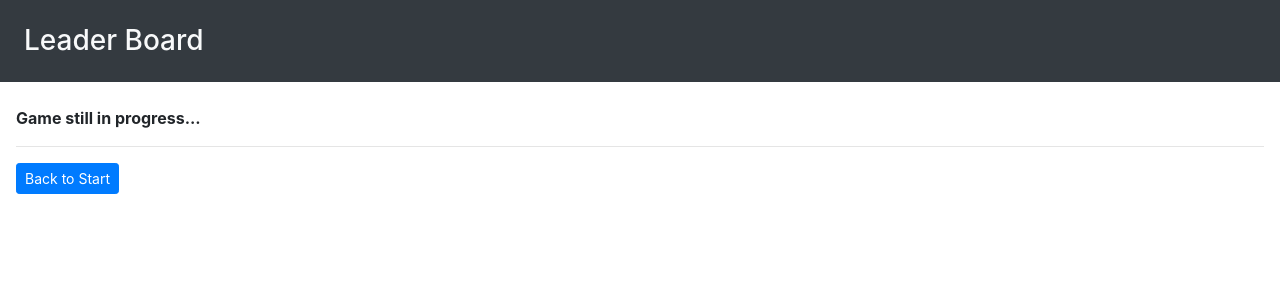
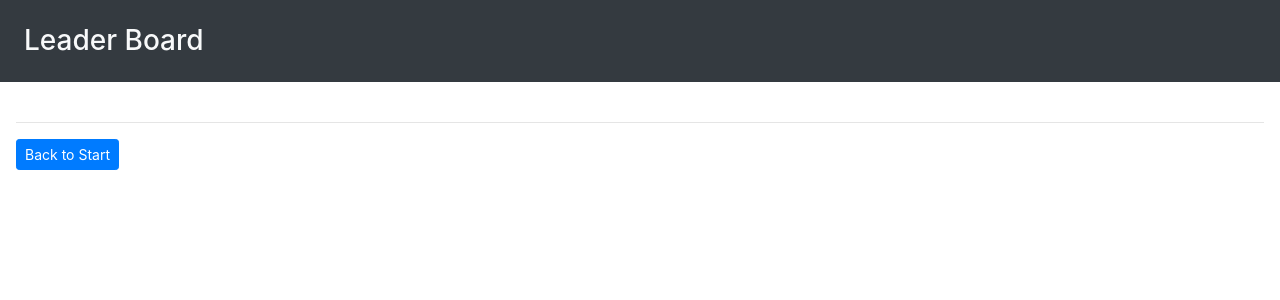
Before and after one commit to apseftis86/python_schoolwork, a Flask app: template flask/flask_fundamentals/great_number_game/templates/leaderboard.html in a window 1280 px wide. Shown: the top 300 px of the page. Run offline with Flask 2, Linux system fonts and the light colour scheme; the template is opened without the code that fills it, so the values that code supplies are empty; the visitor is signed in with stand-in values (Sample User, id 1); some libraries are stand-ins or nearby versions.

Commit message:
fixed logic for game still in progress area

```diff
--- a/flask/flask_fundamentals/great_number_game/templates/leaderboard.html
+++ b/flask/flask_fundamentals/great_number_game/templates/leaderboard.html
@@ -21,8 +21,9 @@
             <button class="btn btn-sm btn-success">Submit</button>
         </form>
       </span>
-      {% else %}
-      <b>Game still in progress...</b>
+      {% endif %}
+      {% if not session['guessed'] %}
+      <b>Game still in progress</b>
       {% endif %}
       {% if leaders %}
       <table class="table table-sm table-bordered w-50 mt-4">
```
